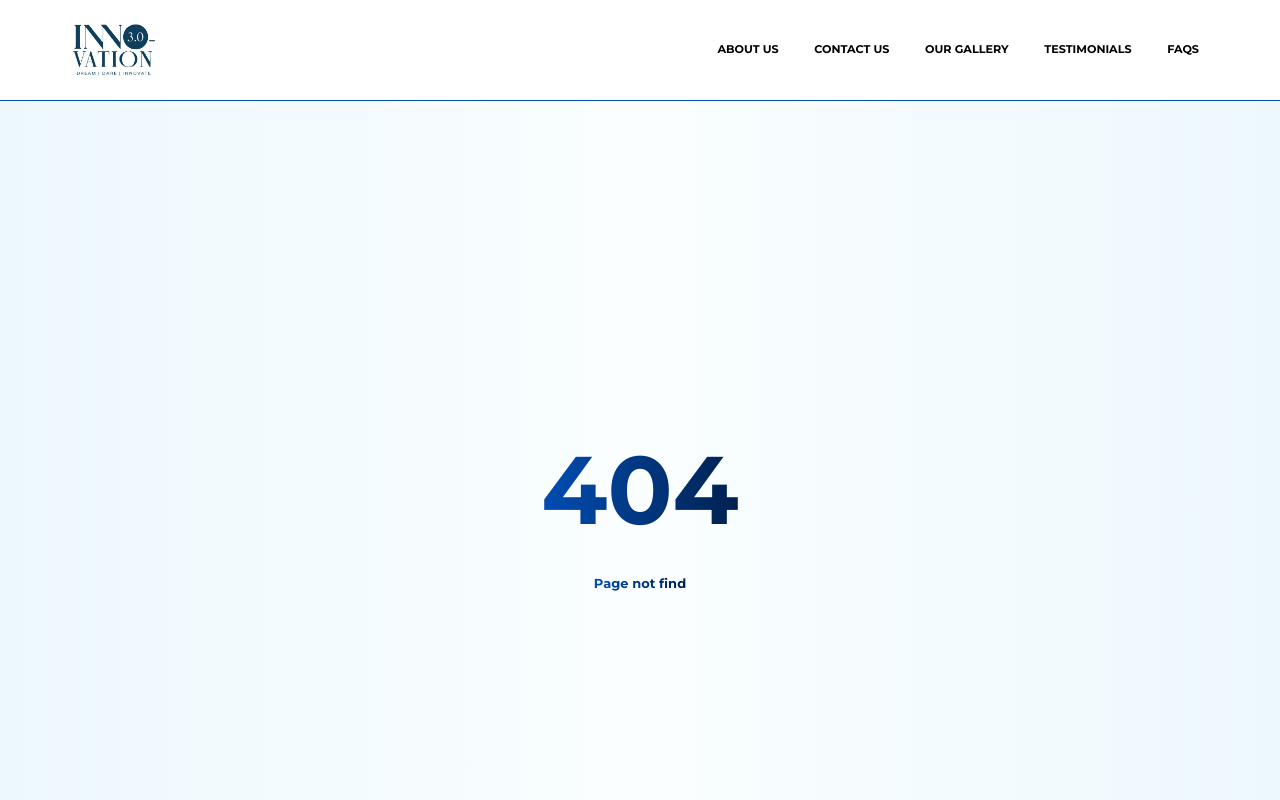
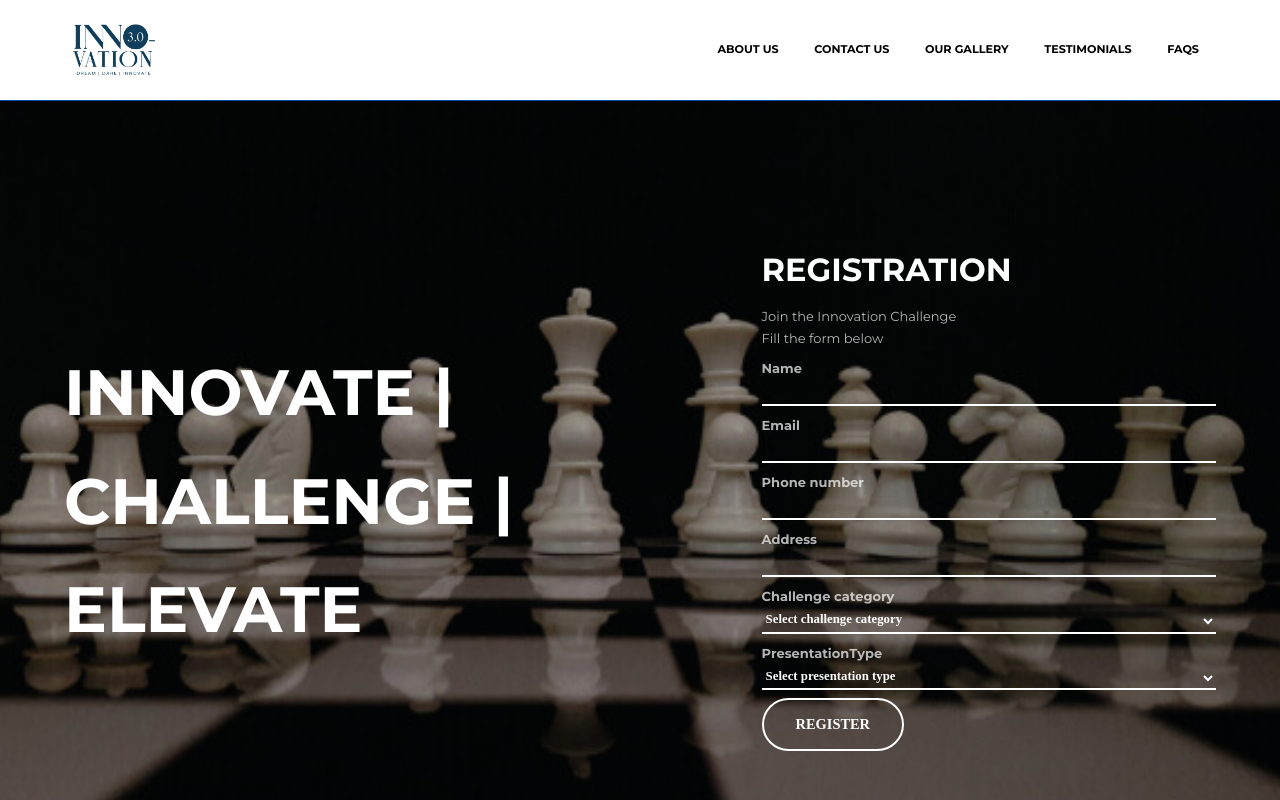
Before and after one commit to tomiwa-adelae/Innovation-3.0, a Next.js app: page /challenge in a window 1280 px wide. Before the commit this address had no page. Shown: the top 800 px of the page. Built offline with nearby package versions, Linux system fonts and the light colour scheme; no server answers.

Commit message:
Created the Innovatio challenge page

```diff
--- /dev/null
+++ b/app/challenge/Form.jsx
@@ -0,0 +1,152 @@
+"use client";
+
+import { server } from "@/config/server";
+import axios from "axios";
+import { useEffect, useState } from "react";
+
+const Form = () => {
+	const [name, setName] = useState("");
+	const [email, setEmail] = useState("");
+	const [phoneNumber, setPhoneNumber] = useState("");
+	const [address, setAddress] = useState("");
+	const [category, setCategory] = useState("");
+	const [presentationType, setPresentationType] = useState("");
+	const [loading, setLoading] = useState(null);
+	const [success, setSuccess] = useState(null);
+	const [error, setError] = useState(null);
+
+	useEffect(() => {
+		// Hit backend to jumpstart the server and reduce time of spin-down
+		async function hitDB() {
+			await axios.get(`${server}/`);
+		}
+
+		hitDB();
+	}, []);
+
+	const submitHandler = async (e) => {
+		e.preventDefault();
+		setError(null);
+		setLoading(true);
+
+		const config = {
+			headers: {
+				"Content-type": "application/json",
+			},
+		};
+
+		try {
+			const res = await axios.post(
+				`${server}/api/challenge`,
+				{
+					name,
+					email,
+					phoneNumber,
+					category,
+					presentationType,
+					address,
+				},
+				config
+			);
+
+			setLoading(false);
+			setSuccess(res.data.success);
+			setError(null);
+		} catch (error) {
+			setLoading(false);
+			setSuccess(false);
+			setError(error.response.data.message);
+		}
+	};
+
+	return (
+		<form onSubmit={submitHandler}>
+			<h4>Registration</h4>
+			<p>
+				<span>Join the Innovation Challenge</span>
+				<span>Fill the form below</span>
+			</p>
+			<div>
+				<label htmlFor="name">Name</label>
+				<input
+					id="name"
+					type="text"
+					value={name}
+					onChange={(e) => setName(e.target.value)}
+				/>
+			</div>
+
+			<div>
+				<label htmlFor="email">Email</label>
+				<input
+					id="email"
+					type="email"
+					value={email}
+					onChange={(e) => setEmail(e.target.value)}
+				/>
+			</div>
+			<div>
+				<label htmlFor="phoneNumber">Phone number</label>
+				<input
+					onWheel={(e) => e.target.blur()}
+					type="number"
+					id="phoneNumber"
+					value={phoneNumber}
+					onChange={(e) => setPhoneNumber(e.target.value)}
+				/>
+			</div>
+			<div>
+				<label htmlFor="address">Address</label>
+				<input
+					id="address"
+					type="text"
+					value={address}
+					onChange={(e) => setAddress(e.target.value)}
+				/>
+			</div>
+			<div>
+				<label htmlFor="category">Challenge category</label>
+				<select
+					value={category}
+					onChange={(e) => setCategory(e.target.value)}
+					name="challenge"
+					id="challenge"
+				>
+					<option value="">Select challenge category</option>
+					<option value="Entrepreneurship">Entrepreneurship</option>
+					<option value="Tech">Tech</option>
+					<option value="Social Media">Social media</option>
+				</select>
+			</div>
+			<div>
+				<label htmlFor="presentationType">PresentationType</label>
+				<select
+					value={presentationType}
+					onChange={(e) => setPresentationType(e.target.value)}
+					name="presentationType"
+					id="presentationType"
+				>
+					<option value="">Select presentation type</option>
+					<option value="Oral presentation">Oral presentation</option>
+					<option value="Practical presentation">
+						Practical presentation
+					</option>
+				</select>
+			</div>
+			<h5>{error && error}</h5>
+			<div>
+				<button disabled={success} className="btn btn-white-outline">
+					{loading ? (
+						<div className="loader"></div>
+					) : success ? (
+						`${success}`
+					) : (
+						"Register"
+					)}
+				</button>
+			</div>
+		</form>
+	);
+};
+
+export default Form;
--- /dev/null
+++ b/app/challenge/page.jsx
@@ -0,0 +1,20 @@
+import Form from "./Form";
+
+export const metadata = {
+	title: "Challenge | Innovation 3.0",
+	description:
+		"An NGO whose aim is to educate young minds globally on issues ranging from leadership to current issues facing the world through holistic approach",
+};
+
+const page = () => {
+	return (
+		<div className="challengepage">
+			<div className="container">
+				<h2>Innovate | Challenge | Elevate</h2>
+				<Form />
+			</div>
+		</div>
+	);
+};
+
+export default page;
--- /dev/null
+++ b/scss/_challengepage.scss
@@ -0,0 +1,39 @@
+.challengepage {
+	background-image: url("../public/challenge-bg.jpg");
+	background-position: center;
+	background-repeat: no-repeat;
+	background-size: cover;
+	min-height: 100vh;
+	height: 100%;
+
+	.container {
+		color: $white-color;
+		height: 100vh;
+		display: grid;
+		grid-template-columns: 3fr 2fr;
+		gap: 1rem;
+		align-items: center;
+
+		h2 {
+			text-transform: uppercase;
+		}
+
+		form {
+			h4 {
+				text-transform: uppercase;
+			}
+
+			h5 {
+				color: $danger-color;
+				opacity: $opacity;
+			}
+			p {
+				margin-top: 0.5rem;
+				span {
+					display: block;
+					opacity: $opacity;
+				}
+			}
+		}
+	}
+}
--- a/scss/_utilities.scss
+++ b/scss/_utilities.scss
@@ -131,7 +131,8 @@ form {
 			opacity: $opacity;
 		}
 		input,
-		textarea {
+		textarea,
+		select {
 			font-family: "__Montserrat_588e4d", "__Montserrat_Fallback_588e4d";
 			border: none;
 			border-bottom: 2px solid $white-color;
@@ -150,6 +151,10 @@ form {
 
 		input[type="number"] {
 			-moz-appearance: textfield;
+		}
+
+		option {
+			color: $black-color;
 		}
 	}
 }
--- a/scss/styles.scss
+++ b/scss/styles.scss
@@ -4,6 +4,7 @@
 @import "aboutpage";
 @import "contactpage";
 @import "pre-registerpage";
+@import "challengepage";
 @import "gallerypage";
 @import "testimonialspage";
 @import "faqpage";
```
Also changed, not shown: scss/_mobile.scss (+14 -0 lines), public/challenge-bg.jpg (added), styles/styles.css.
